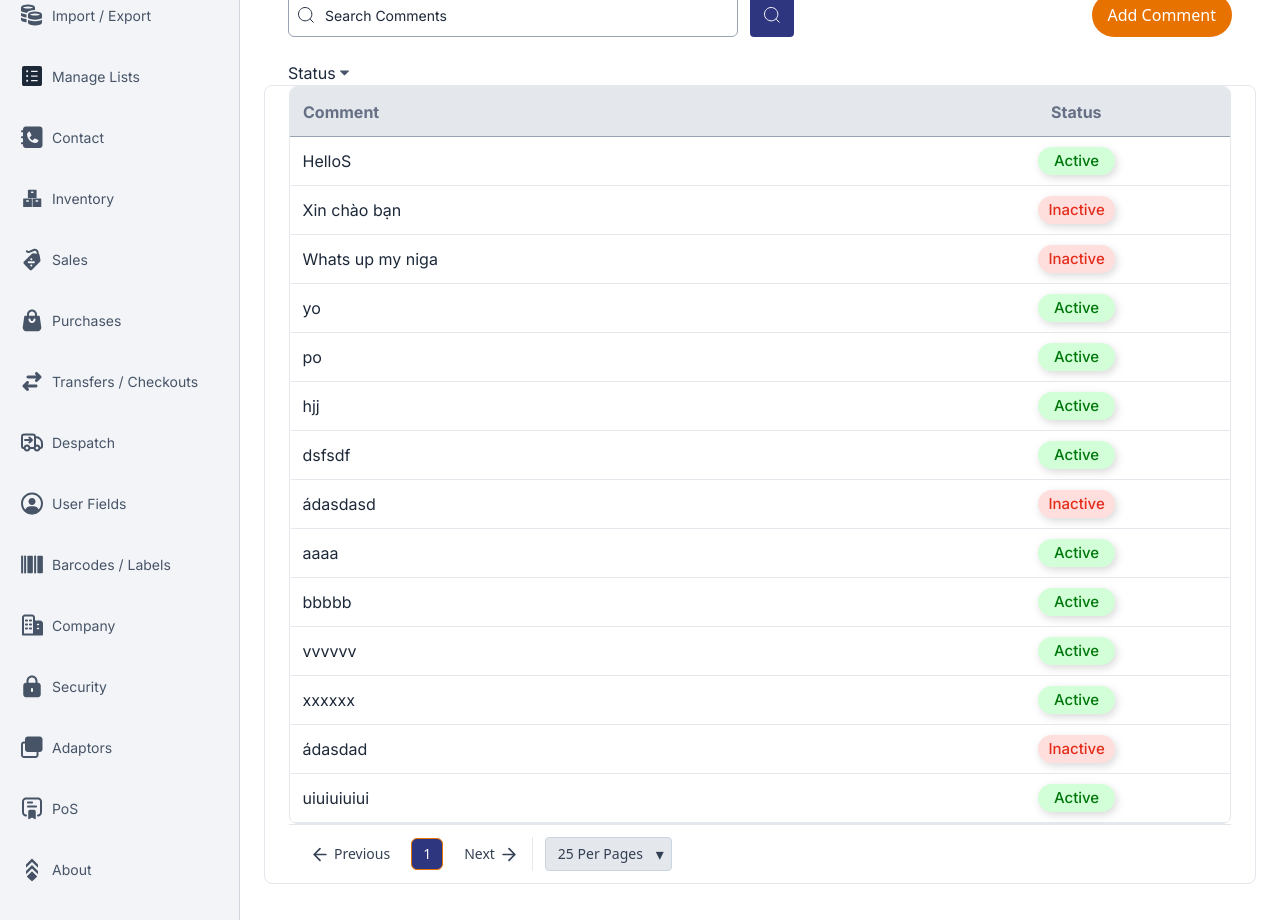
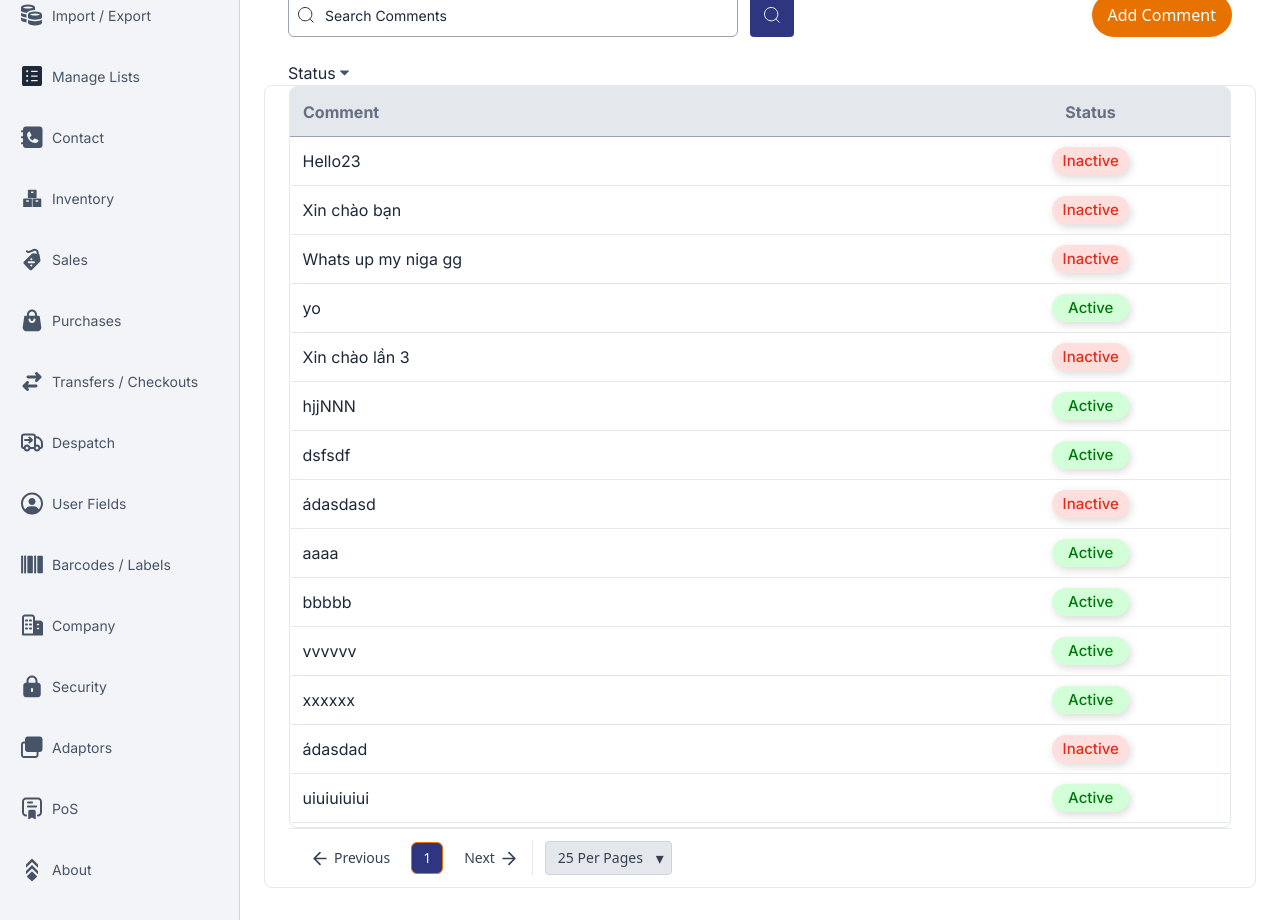
Before and after one commit to tuongquang2004/Ten-cu-chuoi-dai-dai, a Next.js app: page /comments in a window 1280 px wide. Shown: the part 220-1140 px from the top of the page. Built offline with nearby package versions, Linux system fonts and the light colour scheme.

Commit message:
Feature/ Finish Comment Screen

```diff
--- a/components/AddCommentRightBar.tsx
+++ b/components/AddCommentRightBar.tsx
@@ -54,7 +54,7 @@ export default function AddCommentRightBar({ onClose, onSubmit }: RightBarProps)
           <div className="px-5 pb-5">
             {/* Comment */}
             <div className="grid grid-cols-2 gap-6 py-0">
-              <div className="col-span-2 flex items-start gap-3">
+              <div className="flex flex-col gap-2 items-start">
                 <div className="w-28 pt-2 text-[12px] font-bold text-[#1D2939] whitespace-nowrap">
                   Comment
                 </div>
@@ -62,8 +62,8 @@ export default function AddCommentRightBar({ onClose, onSubmit }: RightBarProps)
                   name="comment"
                   value={formData.comment}
                   onChange={handleChange}
-                  className="w-full min-h-[96px] border-[#D0D5DD] px-3 py-2 text-sm text-[#101828]"
-                  placeholder="Type your comment…"
+                  className="w-full min-h-[96px] border-[#D0D5DD] py-2 text-sm text-[#101828]"
+                  placeholder="Enter Comment"
                 />
               </div>
             </div>
--- a/components/CommonTable.tsx
+++ b/components/CommonTable.tsx
@@ -1,4 +1,4 @@
-import { ReactNode, useState } from "react"
+import { ReactNode, useState, useEffect } from "react"
 import { inter } from "@/lib/data";
 import Pagination from "./Pagination";
 import { cn } from "@/app/cn";
@@ -29,9 +29,19 @@ export default function CommonTable<T extends Record<string, unknown>>({
 }: Readonly<TableProps<T>>) {
     const [selectedRow, setSelectedRow] = useState<string>("");
 
-    const keyField = (rowKey ?? ("id" as keyof T));
-    const getRowId = (row: T) =>
-        String(row[keyField] as unknown as string | number | undefined);
+    const getRowId = (row: T, idx: number) => {
+    const key = (rowKey ?? ("id" as keyof T));
+    const raw = row[key] as unknown;
+        if (raw === undefined || raw === null || raw === "") {
+            return String(idx);
+        }
+
+        return String(raw as string | number);
+    };
+
+    useEffect(() => {
+        setSelectedRow("");
+      }, [data]);
 
     // Pagination state
     const [page, setPage] = useState(1);
@@ -60,8 +70,8 @@ export default function CommonTable<T extends Record<string, unknown>>({
                         </tr>
                     </thead>
                     <tbody>
-                    {paginatedData.map((d) => {
-                        const rid = getRowId(d);
+                    {paginatedData.map((d, idx) => {
+                        const rid = getRowId(d, idx);
                         return (
                             <tr
                             key={rid}
--- a/components/EditCommentRightBar.tsx
+++ b/components/EditCommentRightBar.tsx
@@ -69,7 +69,7 @@ export default function EditCommentRightBar({
             <div className="px-5 pb-5">
               {/* Comment */}
               <div className="grid grid-cols-2 gap-6 py-0">
-                <div className="col-span-2 flex items-start gap-3">
+                <div className="flex flex-col gap-2 items-start">
                   <div className="w-28 pt-2 text-[12px] font-bold text-[#1D2939] whitespace-nowrap">
                     Comment
                   </div>
@@ -77,8 +77,8 @@ export default function EditCommentRightBar({
                     name="comment"
                     value={formData.comment}
                     onChange={handleChange}
-                    className="w-full min-h-[96px] border-[#D0D5DD] px-3 py-2 text-sm text-[#101828]"
-                    placeholder="Update your comment…"
+                    className="w-full min-h-[96px] border-[#D0D5DD] py-2 text-sm text-[#101828]"
+                    placeholder="Enter comment"
                   />
                 </div>
               </div>
--- a/data/comments.json
+++ b/data/comments.json
@@ -1,14 +1,14 @@
 [
   {
-    "comment": "HelloS",
-    "isActive": true
+    "comment": "Hello23",
+    "isActive": false
   },
   {
     "comment": "Xin chào bạn",
     "isActive": false
   },
   {
-    "comment": "Whats up my niga",
+    "comment": "Whats up my niga gg",
     "isActive": false
   },
   {
@@ -16,11 +16,11 @@
     "isActive": true
   },
   {
-    "comment": "po",
-    "isActive": true
+    "comment": "Xin chào lần 3",
+    "isActive": false
   },
   {
-    "comment": "hjj",
+    "comment": "hjjNNN",
     "isActive": true
   },
   {
@@ -54,5 +54,9 @@
   {
     "comment": "uiuiuiuiui",
     "isActive": true
+  },
+  {
+    "comment": "XIn chào lần 2",
+    "isActive": false
   }
 ]
--- a/lib/constants.ts
+++ b/lib/constants.ts
@@ -3,4 +3,4 @@ export const DEFAULT_PER_PAGE = 25 as const;
 export const JOB_NUMBERS_PRIMARY_KEY = "jobnumber" as const;
 
 export const COMMENTS_ENDPOINT = "/api/comments";
-export const COMMENTS_PRIMARY_KEY = "comments" as const;
+export const COMMENTS_PRIMARY_KEY = "comments";
```
